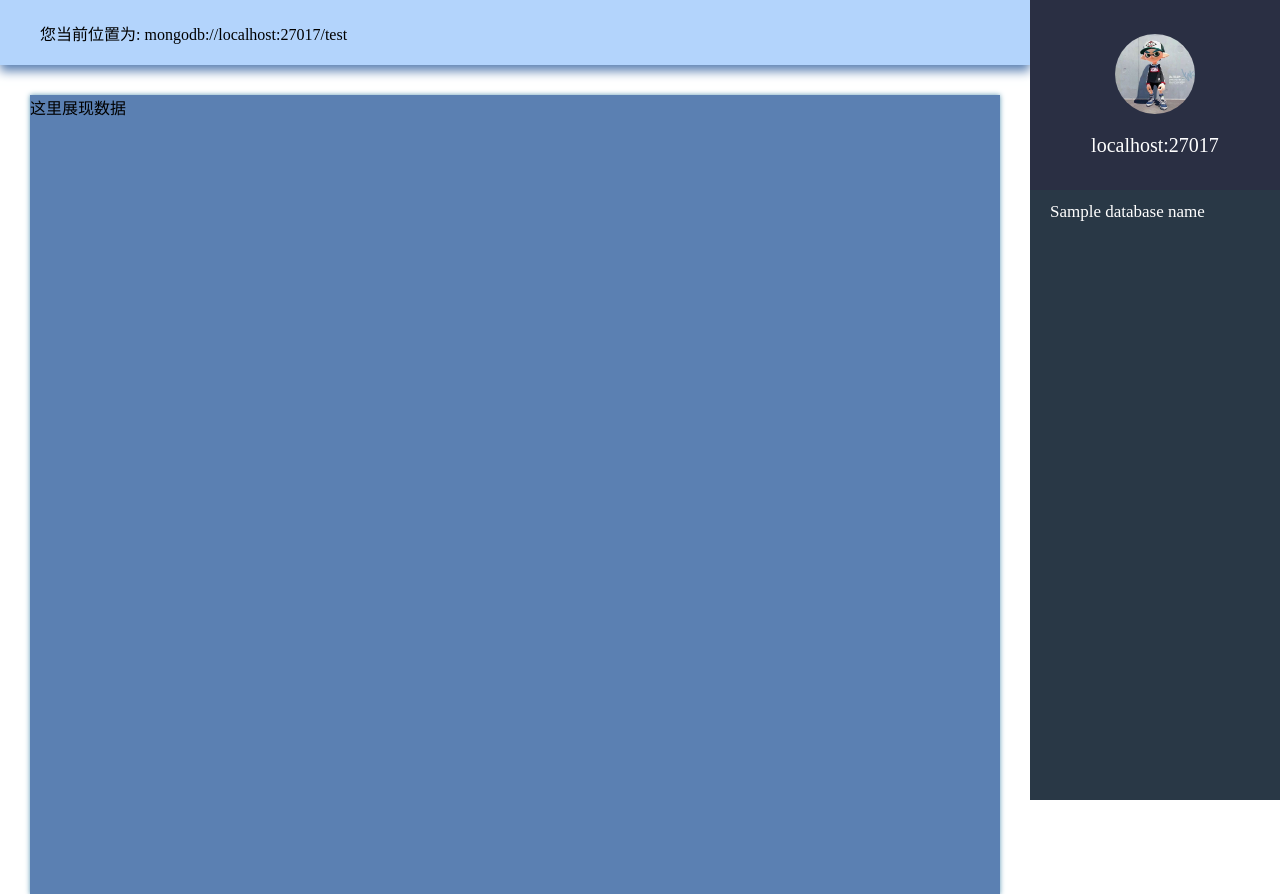
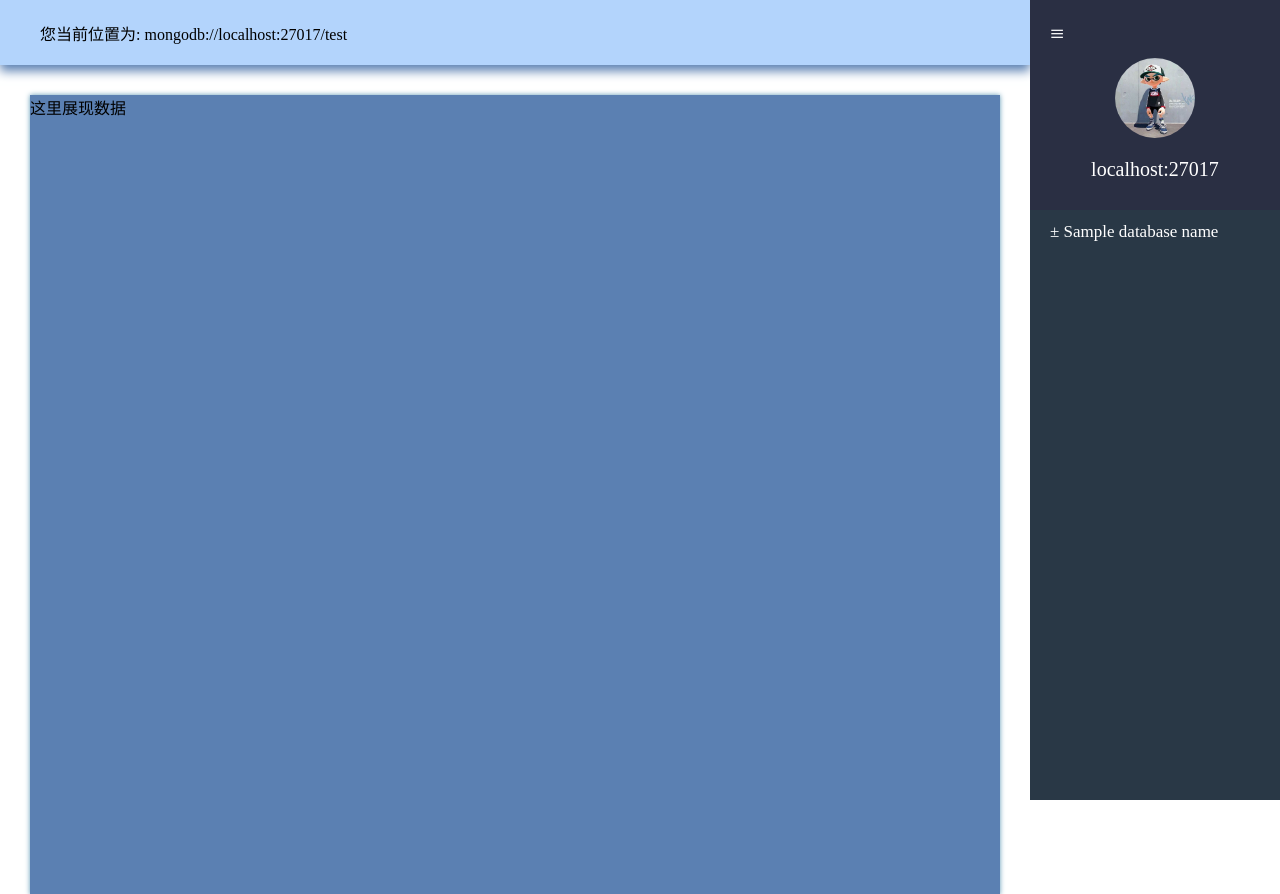
Before and after one commit to ltoddy/django-mongo, a Django app: template mongo/templates/mongo/index.html in a window 1280 px wide. Shown: the top 894 px of the page. Run offline with Django 3.2, Linux system fonts and the light colour scheme; the template is opened without the code that fills it: most values are stand-ins (such as "Sample title", 1, 10 or a date in 2020).

Commit message:
modify some styles

```diff
--- a/mongo/static/css/index.css
+++ b/mongo/static/css/index.css
@@ -1,3 +1,7 @@
+.hide {
+    display: none;
+}
+
 /*---------begin sidebar---------*/
 .side-nav {
     height: 100%;
@@ -8,15 +12,27 @@
     background-color: #293846;
     z-index: 1;
     overflow-x: hidden;
+    transition-duration: 0.5s;
 }
 
 .mongo-info-container {
-    height: 150px;
+    height: 170px;
     background-color: #2a2f43;
     padding: 20px;
     display: flex;
     flex-direction: column;
     justify-content: center;
+}
+
+.open-close {
+    transition-duration: 0.5s;
+    font-size: 25px;
+    color: white;
+}
+
+.open-close:hover {
+    cursor: pointer;
+    color: #67d3e0;
 }
 
 .mongo-info-item {
@@ -49,31 +65,35 @@
     padding-top: 12px;
     padding-bottom: 12px;
     border: 10px red;
+    color: white;
 }
 
-.mongo-db-name > a {
-    color: white;
-    text-decoration: none;
-}
-
-.mongo-db-name > a:hover {
+.mongo-db-name:hover {
     color: #67d3e0;
+    cursor: pointer;
 }
 
 /*--------------------------------*/
 
 .main {
     margin-right: 250px;
+    transition-duration: 0.5s;
 }
 
 .navigation {
     background-color: #b3d4fc;
     height: 65px;
-    padding-left: 40px;
     display: flex;
     flex-direction: column;
     justify-content: center;
     box-shadow: #5b80b2 0 6px 10px;
+}
+
+.navigation-container {
+    display: flex;
+    flex-direction: row;
+    justify-content: space-between;
+    padding: 0 40px;
 }
 
 .content {
--- a/mongo/templates/mongo/index.html
+++ b/mongo/templates/mongo/index.html
@@ -1,13 +1,21 @@
-{% extends "mongo/base.html" %}
 {% load static %}
-
-{% block style %}
+<!DOCTYPE html>
+<html lang="en">
+<head>
+    <meta charset="UTF-8">
+    <title>mongo dashboard</title>
+    <link rel="shortcut icon" type="image/x-icon" href="{% static 'favicon.ico' %}">
+    <style>
+        html, body {
+            margin: 0;
+        }
+    </style>
     <link rel="stylesheet" href="{% static 'css/index.css' %}">
-{% endblock style %}
-
-{% block content %}
+</head>
+<body>
 <div class="side-nav">
     <div class="mongo-info-container">
+        <span class="open-close" onclick="closeSideBar()">&equiv;</span>
         <div class="mongo-info-item">
             <img class="mongo-icon" src="{% static "me.jpg" %}" alt="">
         </div>
@@ -19,7 +27,9 @@
     <div class="mongo-db-container">
         {% for name in database_names %}
             <div class="mongo-db-name">
-                    <a href="">{{ name }}</a>
+                <span onclick="changeOpenAndCloseIcon(this)">
+                    <span>&plusmn;</span> {{ name }}
+                </span>
             </div>
         {% endfor %}
     </div>
@@ -27,7 +37,10 @@
 
 <div class="main">
     <nav class="navigation" role="navigation">
-            您当前位置为: mongodb://localhost:27017/test
+        <div class="navigation-container">
+            <span>您当前位置为: mongodb://localhost:27017/test</span>
+            <span class="open-close hide" id="close-open" onclick="openSideBar()">&equiv;</span>
+        </div>
     </nav>
 
     <div class="content">
@@ -38,4 +51,36 @@
         fork on github
     </footer>
 </div>
-{% endblock content %}
+
+<script>
+    function closeSideBar() {
+        const sideBarNode = document.getElementsByClassName("side-nav")[0];
+        const mainNode = document.getElementsByClassName("main")[0];
+        const openBarNode = document.getElementById("close-open");
+
+        sideBarNode.style.width = 0;
+        mainNode.style.marginRight = 0;
+        openBarNode.style.display = "block";
+    }
+
+    function openSideBar() {
+        const sideBar = document.getElementsByClassName("side-nav")[0];
+        const main = document.getElementsByClassName("main")[0];
+        const openBarNode = document.getElementById("close-open");
+
+        sideBar.style.width = "250px";
+        main.style.marginRight = "250px";
+        openBarNode.style.display = "none";
+    }
+
+
+    function changeOpenAndCloseIcon(element) {
+        if (element.childNodes[1].innerText === "±") {
+            element.childNodes[1].innerText = "−";
+        } else {
+            element.childNodes[1].innerText = "±"
+        }
+    }
+</script>
+</body>
+</html>
```
Lines whose indentation alone changed are shown as unchanged.
